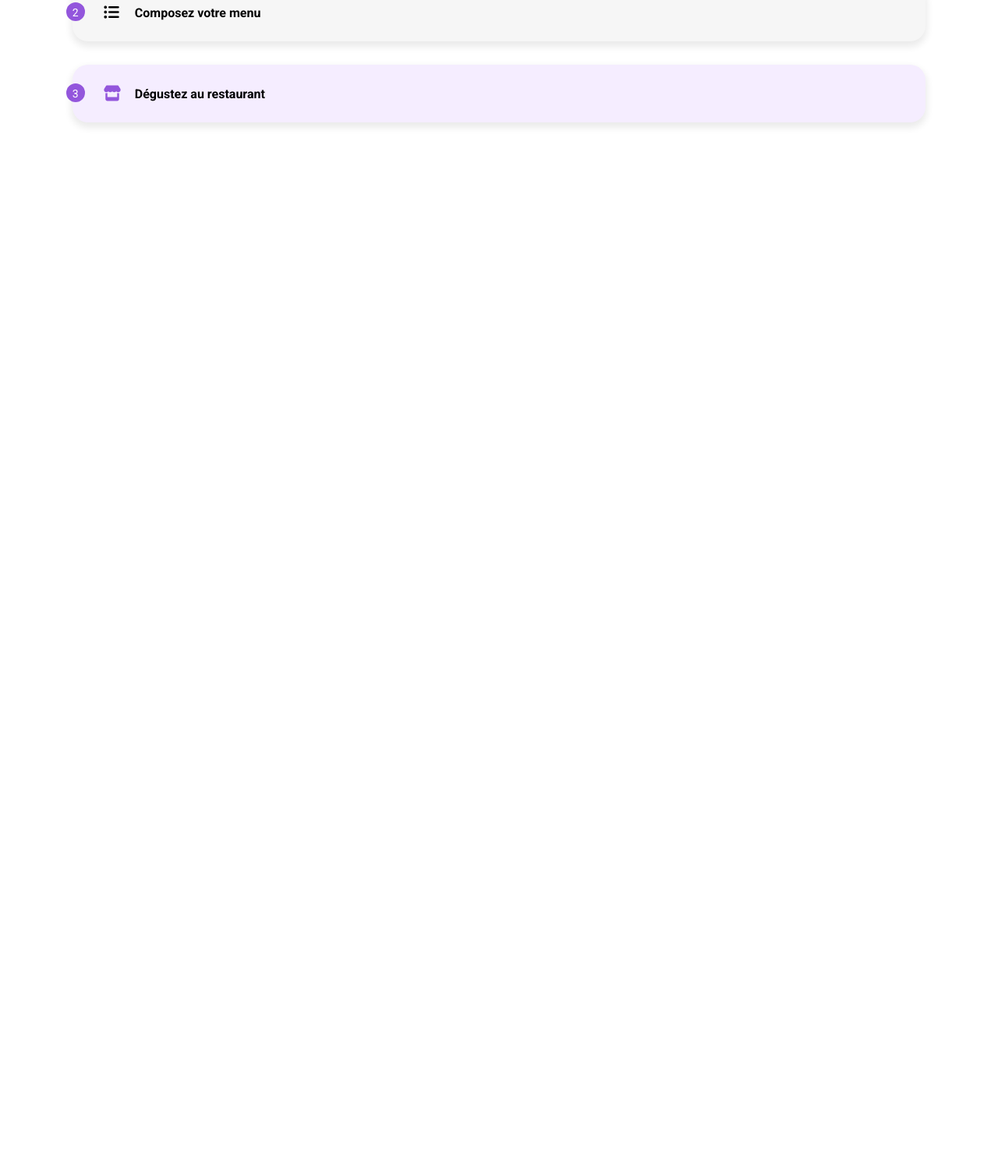
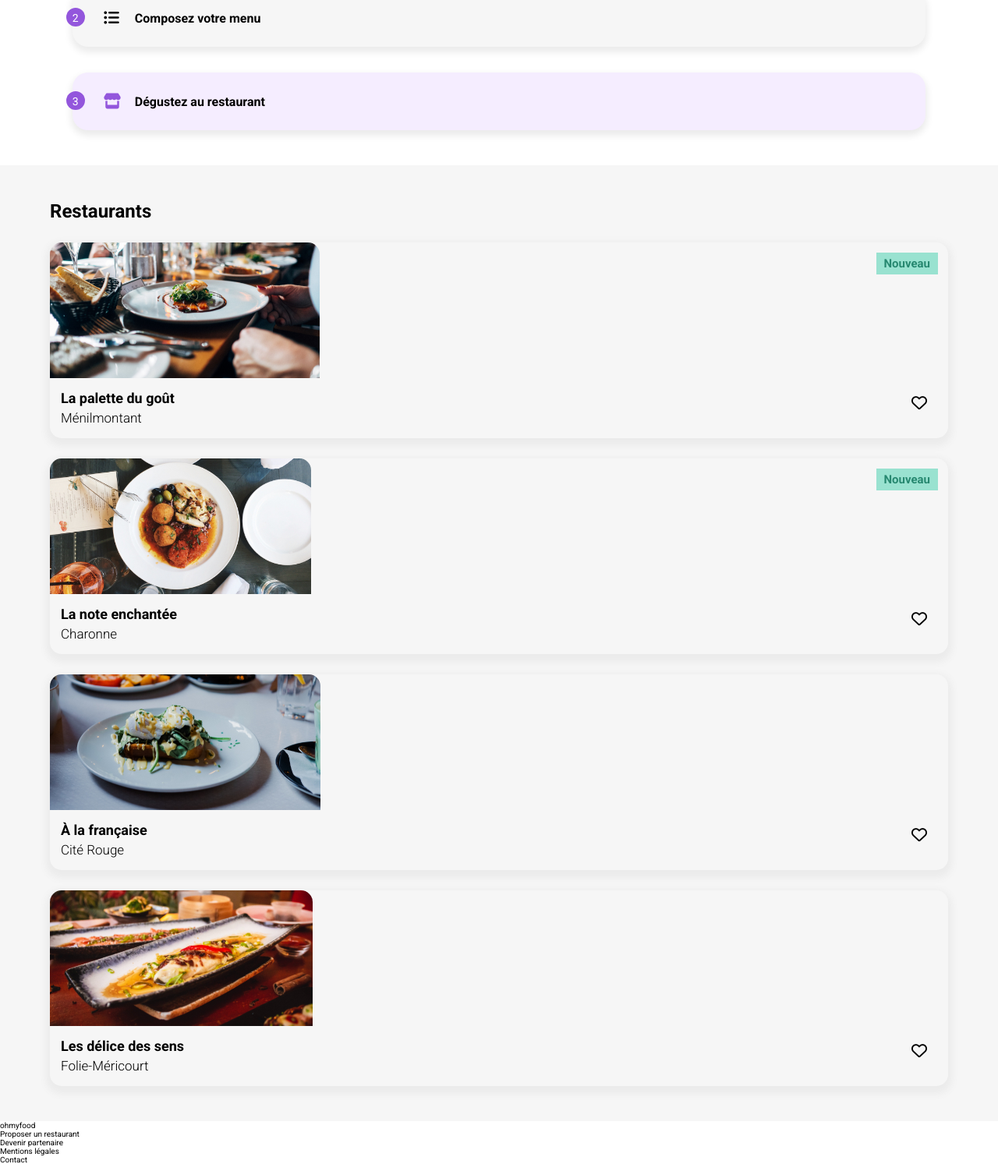
Before and after one commit to MecyDev/CyrilMechain_3_15042021, a website: page index.html in a window 1280 px wide. Shown: the part 629-2122 px from the top of the page at 78% size. Before the commit the page ends 831 px from the top, so only its background shows below. Drawn offline with Linux system fonts and the light colour scheme; a web font is replaced by a local one.

Commit message:
section restaurant terminé

```diff
--- a/index.html
+++ b/index.html
@@ -28,7 +28,7 @@
     </section>
     <section class="section--offer">
       <div class="offer">
-        <h1 class="offer__heading">Réservez le menu qui vous convient</h1>
+        <h2 class="offer__heading">Réservez le menu qui vous convient</h2>
         <p class="offer__discover">
           Découvrez des restaurants d'exception, séléctionnés par nos soins.
         </p>
@@ -38,25 +38,97 @@
 
     <section class="section--fonctionnement">
       <div class="container">
-        <h1 class="heading">Fonctionnement</h1>
+        <h2 class="heading">Fonctionnement</h2>
         <div class="operation">
-          <div class="operation__num">1</div>
+          <span class="operation__num">1</span>
           <i class="fas fa-mobile-alt fa-2x operation__ico"></i>
-          <span class="operation__name">Choisissez un restaurant</span>
+          <p class="operation__name">Choisissez un restaurant</p>
         </div>
         <div class="operation">
           <span class="operation__num">2</span>
           <i class="fas fa-list-ul fa-2x operation__ico"></i>
-          <span class="operation__name">Composez votre menu</span>
+          <p class="operation__name">Composez votre menu</p>
+          <p></p>
         </div>
+
         <div class="operation operation--mauve">
           <span class="operation__num">3</span>
           <i
             class="fas fa-store fa-2x operation__ico operation__ico--variation"
           ></i>
-          <span class="operation__name">Dégustez au restaurant</span>
+          <p class="operation__name">Dégustez au restaurant</p>
         </div>
       </div>
     </section>
+
+    <section class="section--restaurants">
+      <div class="container">
+        <h2 class="heading">Restaurants</h2>
+        <div class="card-menu">
+          <div class="card-menu__cont-img">
+            <a href="la-palette-du-gout.html">
+              <img
+                src="./img/jay-wennington-N_Y88TWmGwA-unsplash_card.jpg"
+                alt="La palette du goût"
+                class="card-menu__img"
+            /></a>
+          </div>
+          <h3 class="card-menu__heading">La palette du goût</h3>
+          <p class="card-menu__district">Ménilmontant</p>
+          <i class="far fa-heart fa-2x card-menu__like"></i>
+          <span class="card-menu__tag">Nouveau</span>
+        </div>
+        <div class="card-menu">
+          <div class="card-menu__cont-img">
+            <a href="la-note-enchantee.html">
+              <img
+                src="./img/stil-u2Lp8tXIcjw-unsplash-card.jpg"
+                alt="La palette du goût"
+                class="card-menu__img"
+            /></a>
+          </div>
+          <h3 class="card-menu__heading">La note enchantée</h3>
+          <p class="card-menu__district">Charonne</p>
+          <i class="far fa-heart fa-2x card-menu__like"></i>
+          <span class="card-menu__tag">Nouveau</span>
+        </div>
+        <div class="card-menu">
+          <div class="card-menu__cont-img">
+            <a href="a-la-francaise.html">
+              <img
+                src="./img/toa-heftiba-DQKerTsQwi0-unsplash-card.jpg"
+                alt="La palette du goût"
+                class="card-menu__img"
+            /></a>
+          </div>
+          <h3 class="card-menu__heading">À la française</h3>
+          <p class="card-menu__district">Cité Rouge</p>
+          <i class="far fa-heart fa-2x card-menu__like"></i>
+        </div>
+        <div class="card-menu">
+          <div class="card-menu__cont-img">
+            <a href="le-delice-des-sens.html">
+              <img
+                src="./img/louis-hansel-shotsoflouis-qNBGVyOCY8Q-unsplash-card.jpg"
+                alt="La palette du goût"
+                class="card-menu__img"
+            /></a>
+          </div>
+          <h3 class="card-menu__heading">Les délice des sens</h3>
+          <p class="card-menu__district">Folie-Méricourt</p>
+          <i class="far fa-heart fa-2x card-menu__like"></i>
+        </div>
+      </div>
+    </section>
+
+    <footer>
+      <span class="footer__heading">ohmyfood</span>
+      <ul class="footer__ul">
+        <li class="footer_li--strong">Proposer un restaurant</li>
+        <li class="footer_li--strong">Devenir partenaire</li>
+        <li class="footer_li">Mentions légales</li>
+        <li class="footer_li">Contact</li>
+      </ul>
+    </footer>
   </body>
 </html>
--- a/sass/base/base.scss
+++ b/sass/base/base.scss
@@ -9,7 +9,24 @@ section {
 }
 
 h1 {
-  font-family: $font-text;
+  font-family: $font-log-and-tit;
   font-weight: bold;
   font-size: 2.5rem;
 }
+
+h2,
+h3,
+h4,
+h5,
+h6 {
+  font-family: $font-text;
+  font-weight: bold;
+}
+
+h2 {
+  font-size: 2.4rem;
+}
+
+h3 {
+  font-size: 1.8rem;
+}
--- a/sass/composants/fonctionnement.scss
+++ b/sass/composants/fonctionnement.scss
@@ -1,5 +1,5 @@
 .section--fonctionnement {
-  height: 430px;
+  height: 440px;
 }
 
 .heading {
@@ -10,7 +10,7 @@
   position: relative;
   width: 95%;
   height: 74px;
-  background-color: #f6f6f6;
+  background-color: $back-color;
   border-radius: 20px;
   box-shadow: 0 5px 10px 2px #ebebeb;
 
--- /dev/null
+++ b/sass/composants/restaurants.scss
@@ -0,0 +1,54 @@
+.section--restaurants {
+  height: 1226px;
+  background-color: $back-color;
+}
+
+.card-menu {
+  position: relative;
+  width: 100%;
+  height: 251px;
+  border-radius: 15px;
+  box-shadow: 0 5px 10px 5px #ebebeb;
+
+  &__cont-img {
+    width: 100%;
+    height: 174px;
+  }
+
+  &__img {
+    height: 174px;
+    object-fit: cover;
+    border-radius: 15px 15px 0 0;
+  }
+
+  &__heading {
+    position: absolute;
+    top: 189px;
+    left: 14px;
+  }
+
+  &__district {
+    position: absolute;
+    font-weight: lighter;
+    font-size: 1.7rem;
+    top: 215px;
+    left: 14px;
+  }
+
+  &__like {
+    position: absolute;
+    top: 196px;
+    right: 27px;
+  }
+
+  &__tag {
+    position: absolute;
+    top: 13px;
+    right: 13px;
+    background-color: $color-tertiary;
+    color: darken($color-tertiary, 40%);
+    font-weight: bold;
+    font-size: 1.5rem;
+    padding: 5px 10px;
+  }
+}
--- a/sass/main.scss
+++ b/sass/main.scss
@@ -8,3 +8,4 @@
 @import "./composants/btn.scss";
 @import "./composants/container.scss";
 @import "./composants/fonctionnement.scss";
+@import "./composants/restaurants.scss";
--- a/sass/utils/_variables.scss
+++ b/sass/utils/_variables.scss
@@ -6,3 +6,6 @@ $font-text: "Roboto", sans-serif;
 $color-primary: #9356dc;
 $color-secondary: #ff79da;
 $color-tertiary: #99e2d0;
+
+/*background color*/
+$back-color: #f6f6f6;
```
Also changed, not shown: la-palette-du-gout.html (+10 -0 lines), a-la-francaise.html (added), img/jay-wennington-N_Y88TWmGwA-unsplash.jpg (added), img/jay-wennington-N_Y88TWmGwA-unsplash_card.jpg (added), img/louis-hansel-shotsoflouis-qNBGVyOCY8Q-unsplash-card.jpg (added), img/louis-hansel-shotsoflouis-qNBGVyOCY8Q-unsplash.jpg (added), img/stil-u2Lp8tXIcjw-unsplash-card.jpg (added), img/stil-u2Lp8tXIcjw-unsplash.jpg (added), img/toa-heftiba-DQKerTsQwi0-unsplash-card.jpg (added), img/toa-heftiba-DQKerTsQwi0-unsplash.jpg (added), menu-a-la-francaise.html (deleted), public/css/style.css, 1 other file.
